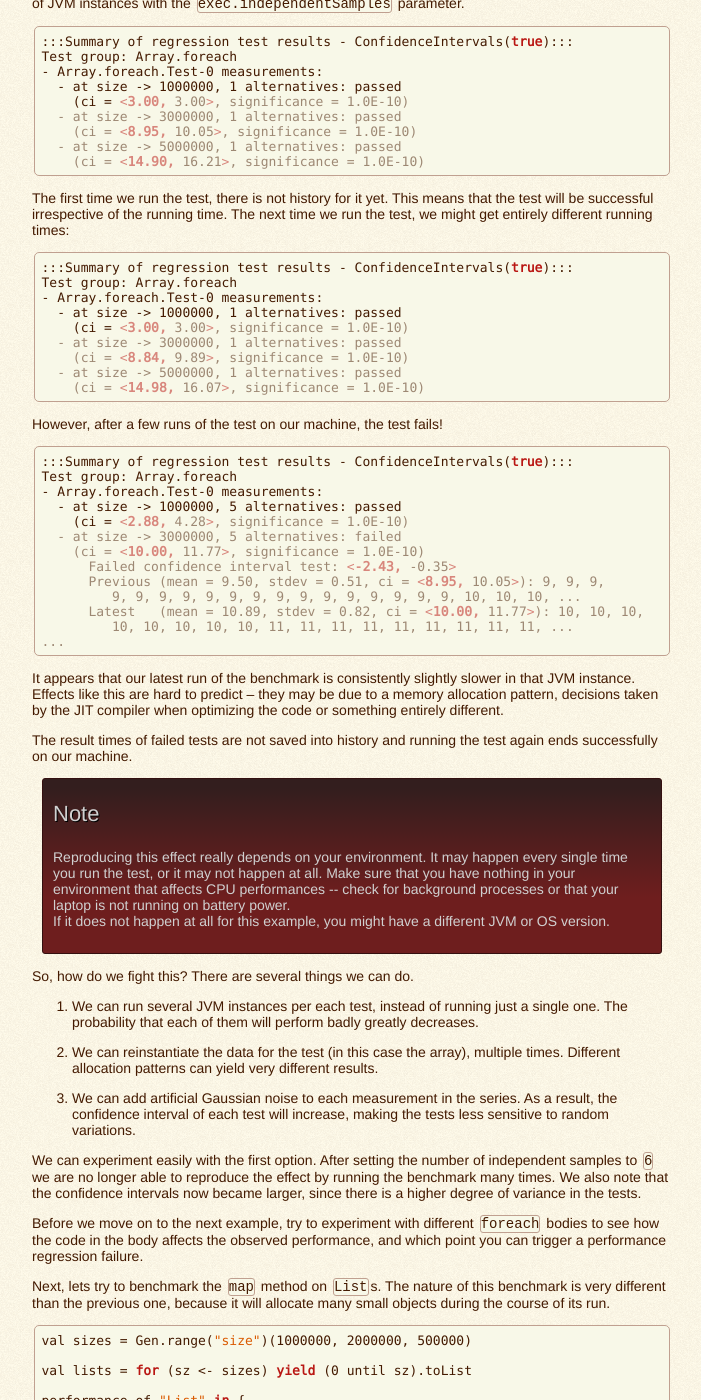
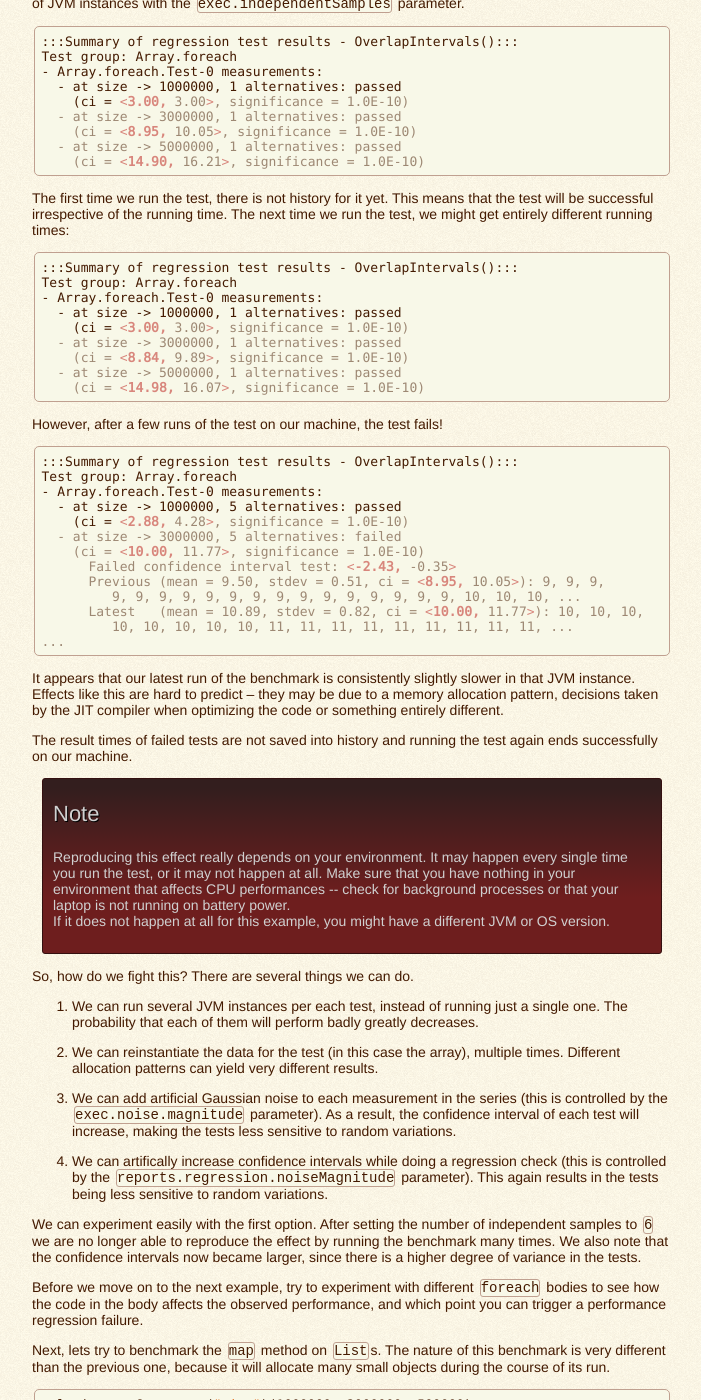
Before and after one commit to scalameter/scalameter, a Jekyll site: the page built from home/gettingstarted/regressions.md, in a window 1280 px wide and 1400 px high, scrolled down 1272 px. Shown: the whole window, without its empty margins (138-839 px from the left). Built offline with Jekyll 4.4.1, drawn with Linux system fonts in a browser that asks for light colours; some of the changed text lies outside the part shown.

Commit message:
Updates in regression testing.

```diff
--- a/home/gettingstarted/regressions.md
+++ b/home/gettingstarted/regressions.md
@@ -95,7 +95,7 @@ multiple instances of the JVM, warms up each one and runs the tests.
 The tests are by default divided between `9` JVM instances.
 You can set the number of JVM instances with the `exec.independentSamples` parameter.
 
-    :::Summary of regression test results - ConfidenceIntervals(true):::
+    :::Summary of regression test results - OverlapIntervals():::
     Test group: Array.foreach
     - Array.foreach.Test-0 measurements:
       - at size -> 1000000, 1 alternatives: passed
@@ -109,7 +109,7 @@ The first time we run the test, there is not history for it yet.
 This means that the test will be successful irrespective of the running time.
 The next time we run the test, we might get entirely different running times:
 
-    :::Summary of regression test results - ConfidenceIntervals(true):::
+    :::Summary of regression test results - OverlapIntervals():::
     Test group: Array.foreach
     - Array.foreach.Test-0 measurements:
       - at size -> 1000000, 1 alternatives: passed
@@ -121,7 +121,7 @@ The next time we run the test, we might get entirely different running times:
 
 However, after a few runs of the test on our machine, the test fails!
 
-    :::Summary of regression test results - ConfidenceIntervals(true):::
+    :::Summary of regression test results - OverlapIntervals():::
     Test group: Array.foreach
     - Array.foreach.Test-0 measurements:
       - at size -> 1000000, 5 alternatives: passed
@@ -163,9 +163,14 @@ The probability that each of them will perform badly greatly decreases.
 2. We can reinstantiate the data for the test (in this case the array), multiple times.
 Different allocation patterns can yield very different results.
 
-3. We can add artificial Gaussian noise to each measurement in the series.
+3. We can add artificial Gaussian noise to each measurement in the series (this is
+controlled by the `exec.noise.magnitude` parameter).
 As a result, the confidence interval of each test will increase, making the tests less
 sensitive to random variations.
+
+4. We can artifically increase confidence intervals while doing a regression check (this
+is controlled by the `reports.regression.noiseMagnitude` parameter).
+This again results in the tests being less sensitive to random variations.
 
 We can experiment easily with the first option.
 After setting the number of independent samples to `6` we are no longer able to reproduce
@@ -200,7 +205,7 @@ Note that we now do `20` repetitions within `1` JVM instance.
 
 Running this test yields:
 
-    :::Summary of regression test results - ConfidenceIntervals(false):::
+    :::Summary of regression test results - OverlapIntervals():::
     Test group: List.map
     - List.map.Test-0 measurements:
       - at size -> 1000000, 1 alternatives: passed
@@ -244,7 +249,7 @@ but you can customize this:
 By instantiating the list more often running times stabilize, as we can see from
 the confidence intervals:
 
-    :::Summary of regression test results - ConfidenceIntervals(false):::
+    :::Summary of regression test results - OverlapIntervals():::
     Test group: List.map
     - List.map.Test-0 measurements:
       - at size -> 1000000, 1 alternatives: passed
@@ -293,7 +298,7 @@ should be very allocation intensive, and lets increase the input test size:
 
 The output is:
 
-    :::Summary of regression test results - ConfidenceIntervals(false):::
+    :::Summary of regression test results - OverlapIntervals():::
     Test group: List.groupBy
     - List.groupBy.Test-0 measurements:
       - at size -> 5000000, 1 alternatives: passed
@@ -369,7 +374,7 @@ We show the result below:
 
 At the expense of an increased running time, we've obtained more stable results:
 
-    :::Summary of regression test results - ConfidenceIntervals(false):::
+    :::Summary of regression test results - OverlapIntervals():::
     Test group: List.groupBy
     - List.groupBy.Test-0 measurements:
       - at size -> 5000000, 1 alternatives: passed
```
